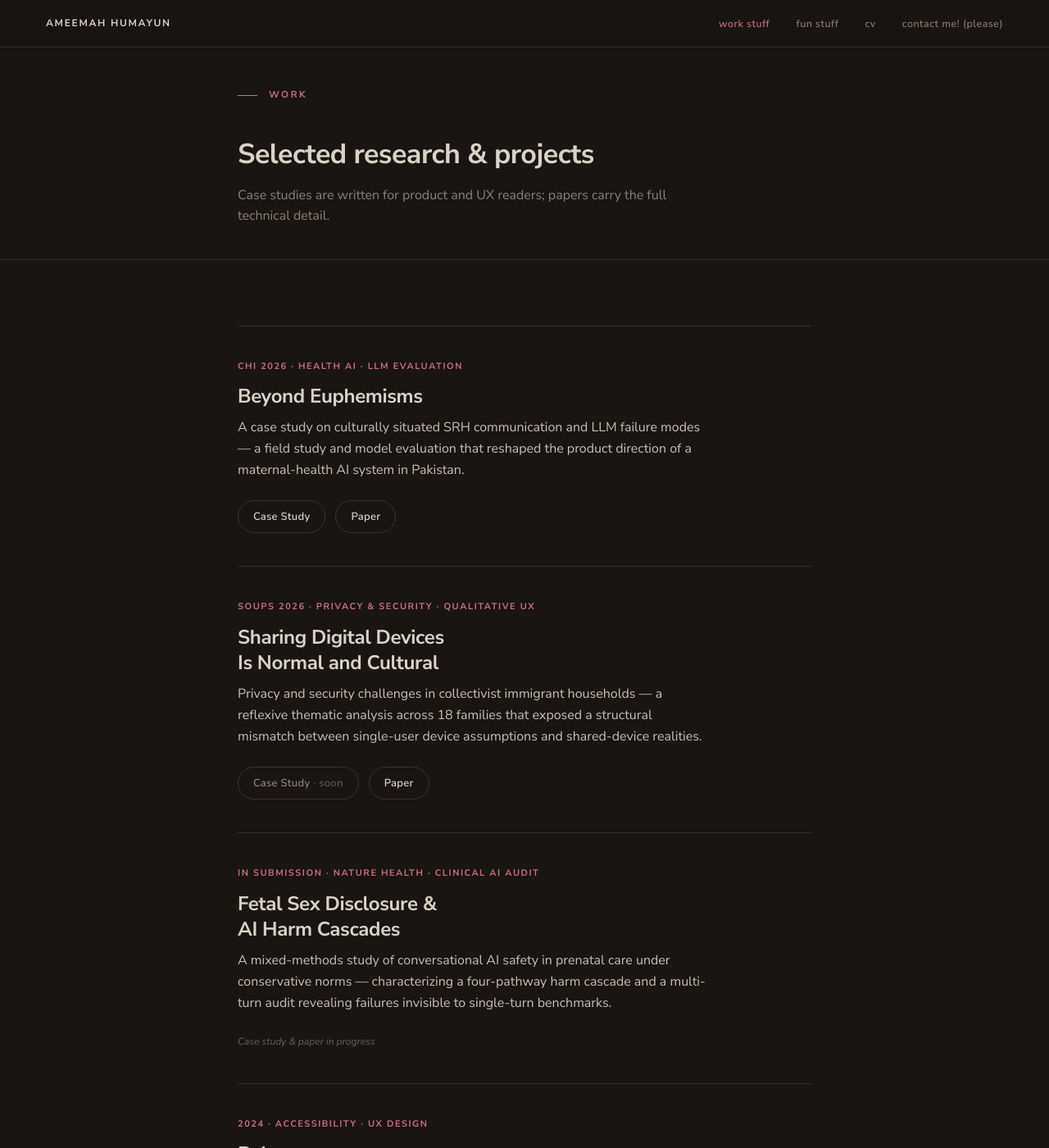
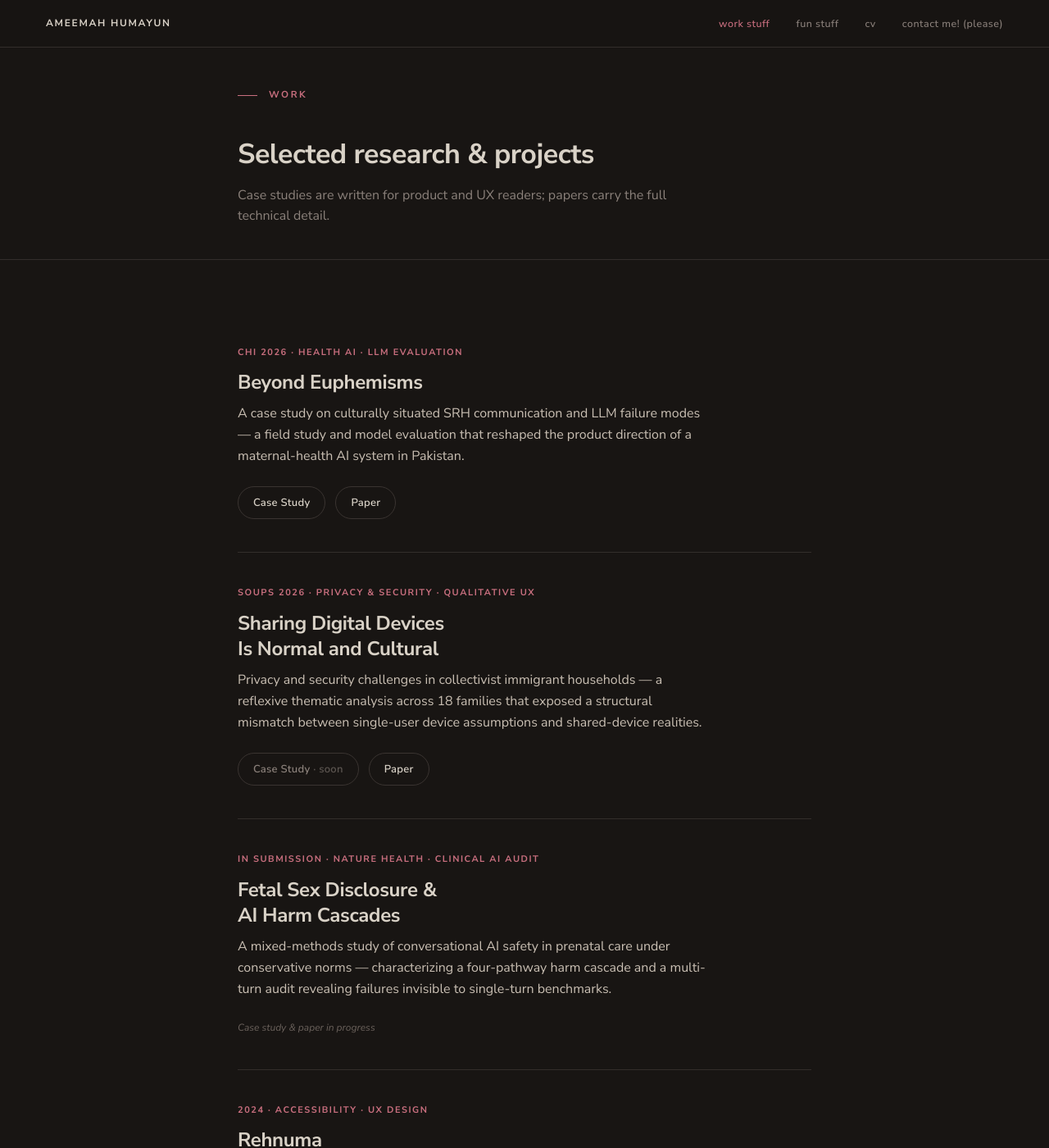
Before and after one commit to ameemahumayun/ameemahumayun.github.io, a Jekyll site: the page built from work/index.html, in a window 1280 px wide and 1400 px high. Shown: the whole window at 82% size. Built offline with Jekyll 4.4.1, drawn with Linux system fonts in a browser that asks for light colours.

Commit message:
Update components.css

```diff
--- a/assets/css/components.css
+++ b/assets/css/components.css
@@ -550,7 +550,7 @@
 
 
 /* 19. WORK CARD (project listing) ----------------------------------------- */
-.work-list { margin-top: var(--space-5); border-top: var(--hairline); }
+.work-list { margin-top: var(--space-3); }
 .work-card {
   padding: var(--space-5) 0;
   border-bottom: var(--hairline);
```
